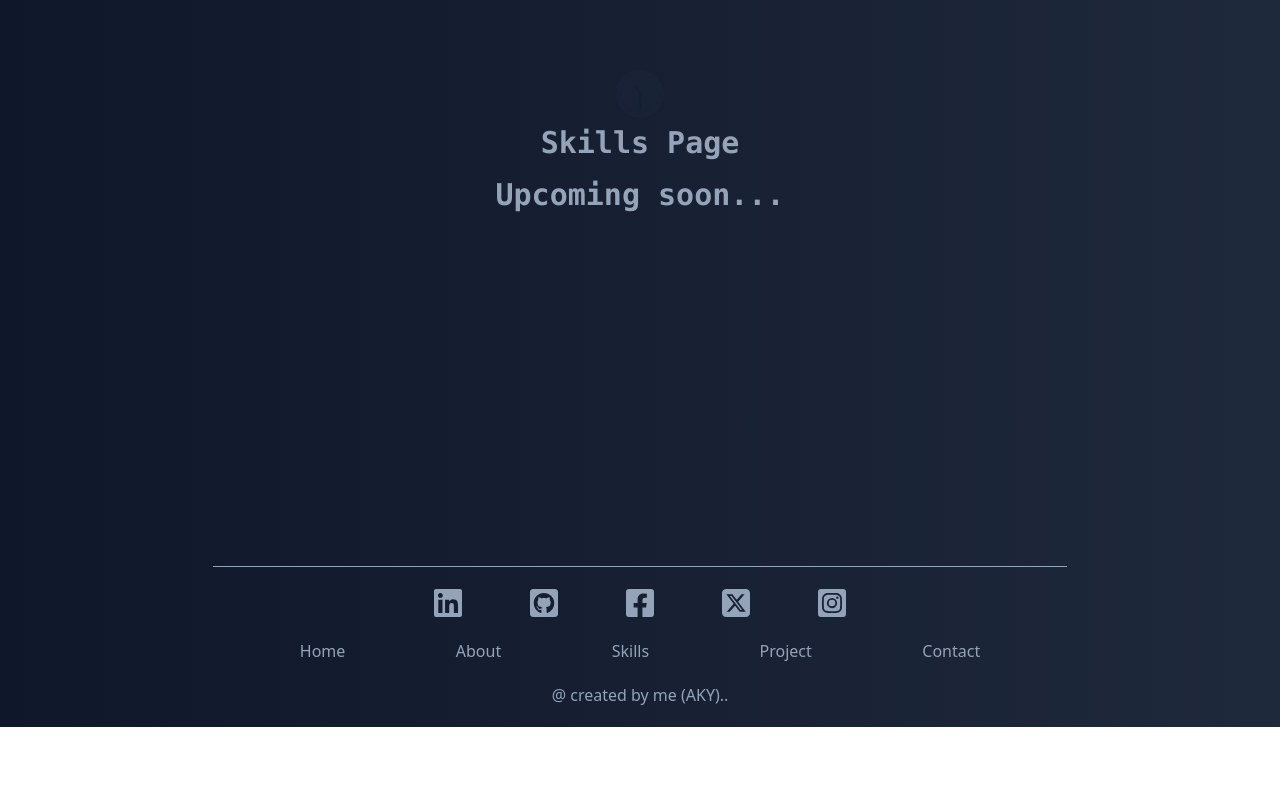
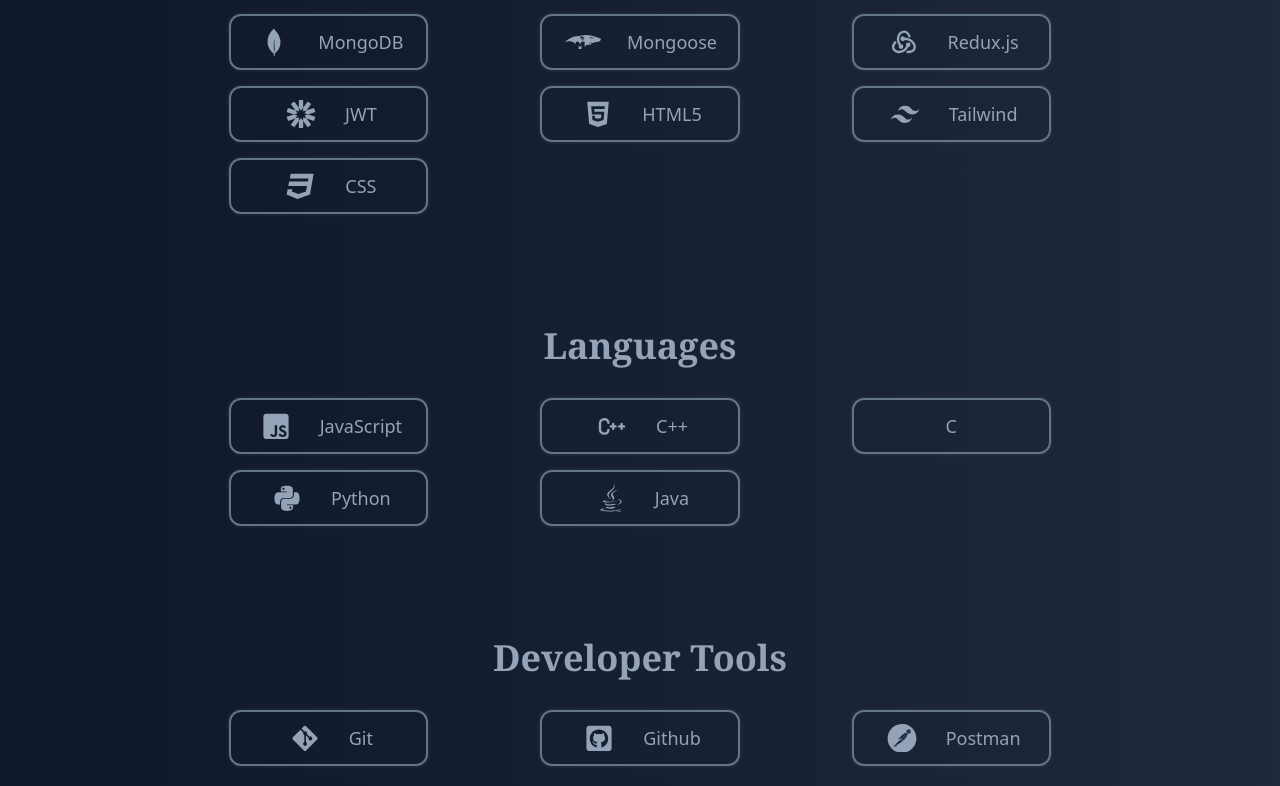
Before and after one commit to akhileshyadav16/Portfolio, a React (Create React App) app: page /skills in a window 1280 px wide. Shown: the part 334-1120 px from the top of the page. Before the commit the page ends 1061 px from the top, so only its background shows below. Built offline with nearby package versions, Linux system fonts and the light colour scheme.

Commit message:
skillpage added

```diff
--- a/src/components/Footer.jsx
+++ b/src/components/Footer.jsx
@@ -2,6 +2,7 @@
 import { FaSquareXTwitter } from "react-icons/fa6";
 import { FaLinkedin } from "react-icons/fa";
 import { FaInstagramSquare } from "react-icons/fa";
+import { SiLeetcode } from "react-icons/si";
 import { FaGithubSquare } from "react-icons/fa";
 import { Link } from "react-router-dom";
 
@@ -13,6 +14,7 @@
                 <div className="flex  lg:gap-16 md:gap-10 gap-8 flex-wrap mx-auto">
                     <Link to="https://www.linkedin.com/in/akhilesh-yadav-1201a42b9/" target="_blank"><FaLinkedin className="h-8 w-8 hover:text-slate-500 transition-colors duration-300 "/> </Link>
                     <Link to="https://github.com/akhileshyadav16" target="_blank"><FaGithubSquare className="h-8 w-8 hover:text-slate-500 transition-colors duration-300 "/></Link>
+                    <Link to="https://leetcode.com/u/akhilesh15418/" target="_blank"><SiLeetcode className="h-8 w-8 hover:text-slate-500 transition-colors duration-300 "/> </Link>
                     <Link target="_blank" to='#'><FaFacebookSquare className="h-8 w-8 hover:text-slate-500 transition-colors duration-300"/></Link>
                     <Link to='https://x.com/ydv_akhii' target="_blank"><FaSquareXTwitter className="h-8 w-8 hover:text-slate-500 transition-colors duration-300"/></Link>
                     <Link to='#' target="_blank"><FaInstagramSquare className="h-8 w-8 hover:text-slate-500 transition-colors duration-300"/></Link>
--- a/src/components/Navbar.jsx
+++ b/src/components/Navbar.jsx
@@ -1,4 +1,6 @@
 import { Link } from "react-router-dom";
+
+
 function Navbar(){
     return(
         <div className="text-slate-400 bg-gradient-to-r from-slate-900 to-slate-800 h-12 w-4/5 sm:w-1/2 mx-auto shadow-[0_0_5px_rgba(100,116,139,0.3)] border border-slate-500 rounded-2xl py-2 ">
--- /dev/null
+++ b/src/components/Skill.jsx
@@ -0,0 +1,37 @@
+import { FaReact,FaJsSquare, FaNode,FaHtml5,FaCss3,FaJava,FaPython,FaGitAlt ,FaGithubSquare  } from "react-icons/fa";
+import { SiExpress ,SiMongodb, SiMongoose, SiJsonwebtokens,SiPostman } from "react-icons/si";
+import { TbBrandRedux , TbBrandCpp } from "react-icons/tb";
+import { RiTailwindCssFill } from "react-icons/ri";
+import { DiMysql } from "react-icons/di";
+
+
+
+function Skill({skill,index}){
+    const icons = {
+        'React.js': <FaReact className="inline animate-spin h-4/5 w-10" />,
+        'JavaScript': <FaJsSquare className="inline h-4/5 w-8 sm:w-10"/>,
+        'Node.js': <FaNode className="inline h-4/5 w-10"/>,
+        'Express.js': <SiExpress className="inline h-4/5 w-10"/>,
+        'MongoDB': <SiMongodb className="inline h-4/5 w-10"/>,
+        'Mongoose': <SiMongoose className="inline h-full w-10"/>,
+        'Redux.js': <TbBrandRedux className="inline h-4/5 w-10"/>,
+        'JWT': <SiJsonwebtokens className="inline h-4/5 w-10"/>,
+        'HTML5': <FaHtml5 className="inline h-4/5 w-10"/>,
+        'Tailwind': <RiTailwindCssFill className="inline h-4/5 w-10"/>,
+        'CSS': <FaCss3 className="inline h-4/5 w-10"/>,
+        'C++': <TbBrandCpp className="inline h-4/5 w-10"/>,
+        'mySQL': <DiMysql className="inline h-full  text-xl w-12"/> ,
+        "Java": <FaJava className="inline h-4/5 w-10"/>,
+        "Python" : <FaPython className="inline h-4/5 w-10"/>,
+        "Git" : <FaGitAlt className="inline h-4/5 w-10"/>,
+        "Github" : <FaGithubSquare className="inline h-4/5 w-10"/>,
+        "Postman" : <SiPostman  className="inline h-4/5 w-10"/>,
+        "Git" : <FaGitAlt className="inline h-4/5 w-10"/>,
+
+    };
+    return(
+            <span className="border-2 py-2 flex justify-center items-center gap-1 sm:gap-2 md:gap-4 lg:gap-6 lg:mx-4 shadow-[0_0_5px_rgba(100,116,139,0.3)] border-slate-500 h-14 font-medium rounded-xl hover:text-slate-500 transition-colors duration-300 text-base sm:text-lg" key={index}>{icons[skill]}  {skill}</span>
+    );
+}
+
+export default Skill;
--- a/src/components/constant.js
+++ b/src/components/constant.js
@@ -1,4 +1,10 @@
 export const skills = ['React.js','JavaScript','Redux.js','Node.js','Express.js','MongoDB','HTML5','Tailwind CSS'];
+
+export const skillArr = ['React.js','Node.js','Express.js','MongoDB','Mongoose','Redux.js','JWT','HTML5','Tailwind','CSS',];
+
+export const lang = [ 'JavaScript','C++','C','Python','Java'];
+
+export const tools = ['Git','Github','Postman'];
 
 export const cardData = [
     {   name:'Shopping cart',
--- a/src/pages/SkillPage.js
+++ b/src/pages/SkillPage.js
@@ -1,15 +1,47 @@
 import { useEffect } from "react";
-import { IoIosClock } from "react-icons/io";
+import { skillArr } from "../components/constant";
+import Skill from "../components/Skill";
+import { lang } from "../components/constant";
+import { tools } from "../components/constant";
+
 
 function SkillPage(){
+
     useEffect(()=>{
         window.scrollTo(0,0);
     },[])
     return(
-        <div className="h-screen text-slate-400 flex flex-col items-center justify-center font-semibold text-3xl gap-4 font-mono">
-            <IoIosClock className="animate-ping"/>
-            <p>Skills Page</p>
-            <div>Upcoming soon...</div>
+        <div className="w-screen h-fit flex flex-col text-slate-400 gap-16 sm:gap-20 my-24 py-4">
+            <div className="w-2/3 mx-auto">
+                <h2 className="text-center my-3 font-semibold text-3xl sm:text-4xl font-serif">My skills</h2>
+                <div className="grid grid-cols-2 md:grid-cols-3 gap-2 md:gap-x-20  md:gap-y-4 text-center py-5 ">
+                    {
+                        skillArr.map((skill, index) => {
+                            return <Skill skill={skill} index={index}/>
+                        })
+                    }
+                </div>
+            </div>
+            <div className=" w-2/3 mx-auto">
+                <h2 className="text-center my-3 font-semibold text-3xl sm:text-4xl font-serif">Languages</h2>
+                <div className="grid grid-cols-2 md:grid-cols-3 gap-2 md:gap-x-20  md:gap-y-4 text-center py-5 ">
+                        {
+                            lang.map((skill, index) => {
+                                return <Skill skill={skill} index={index}/>
+                            })
+                        }
+                    </div>
+            </div>
+            <div className=" w-2/3 mx-auto">
+                <h2 className="text-center my-3 font-semibold text-3xl sm:text-4xl font-serif">Developer Tools</h2>
+                <div className="grid grid-cols-2 md:grid-cols-3 gap-2 md:gap-x-20  md:gap-y-4 text-center py-5 ">
+                        {
+                            tools.map((skill, index) => {
+                                return <Skill skill={skill} index={index}/>
+                            })
+                        }
+                    </div>
+            </div>
         </div>
     );
 };
```
